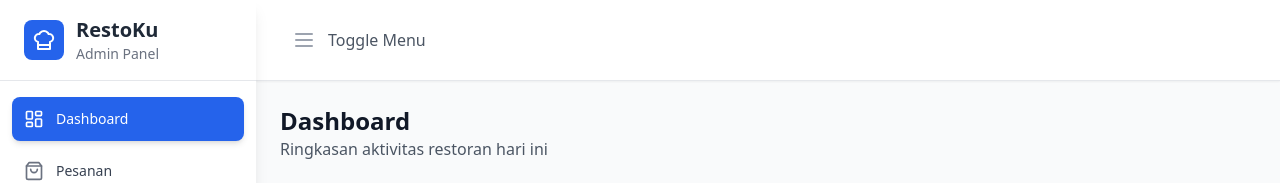
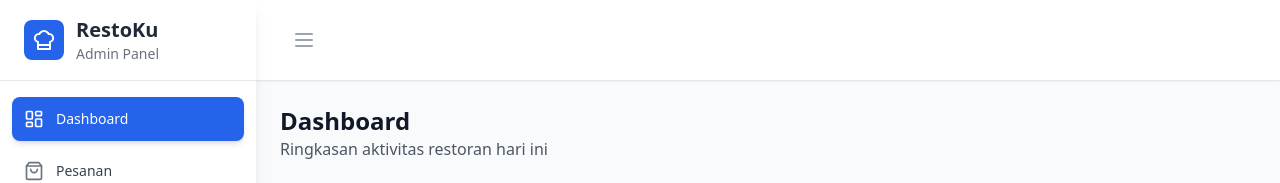
Before and after one commit to ZARProg/restoku-id, a React (Vite) app: page / in a window 1280 px wide. Shown: the top 183 px of the page. Built offline with nearby package versions, Linux system fonts and the light colour scheme.

Commit message:
Update Layout.tsx

```diff
--- a/src/components/Layout.tsx
+++ b/src/components/Layout.tsx
@@ -60,7 +60,6 @@ const Layout: React.FC<LayoutProps> = ({ children, currentPage, onPageChange })
               className="flex items-center px-3 py-3 text-gray-600 hover:bg-gray-50 hover:text-gray-900 rounded-lg transition-all duration-200 group"
             >
               <Menu className="h-6 w-6 text-gray-400 group-hover:text-gray-600" />
-              <span className="ml-3 font-medium">Toggle Menu</span>
             </button>
           </div>
         </div>
```
